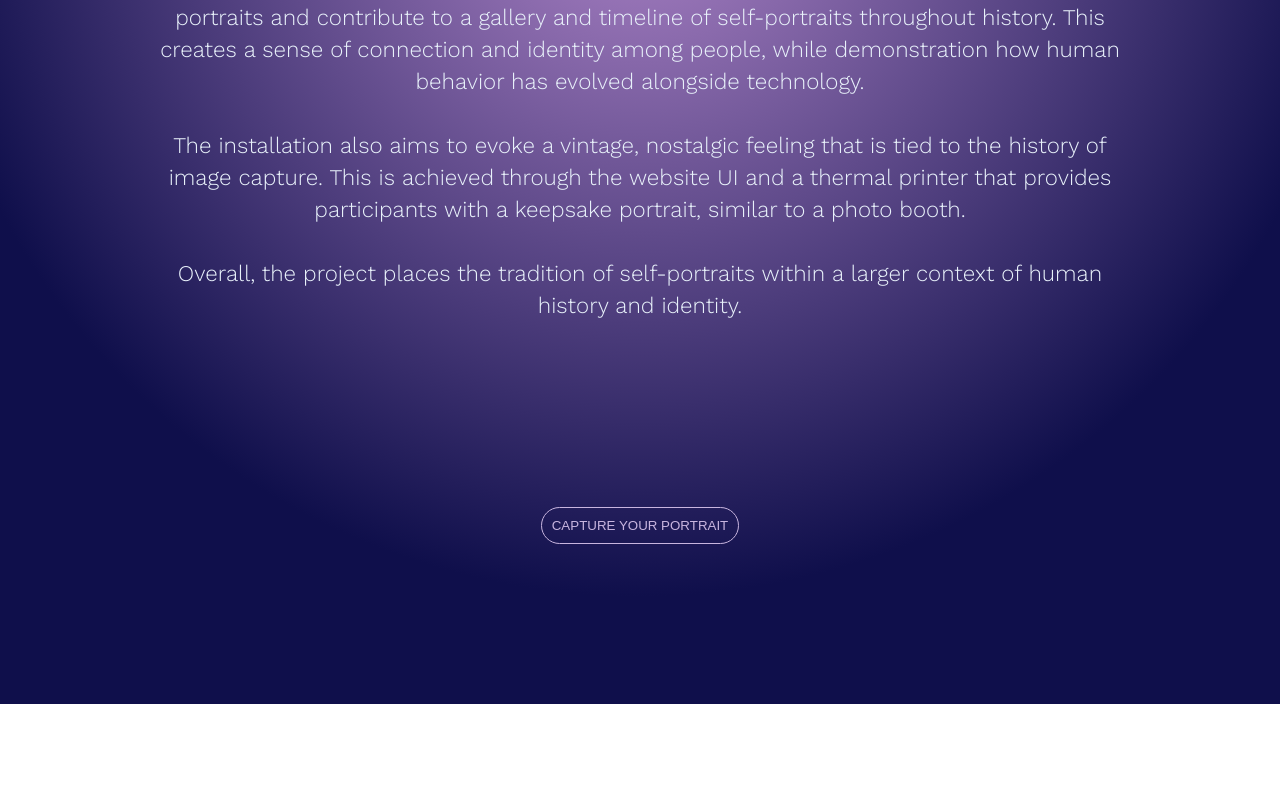
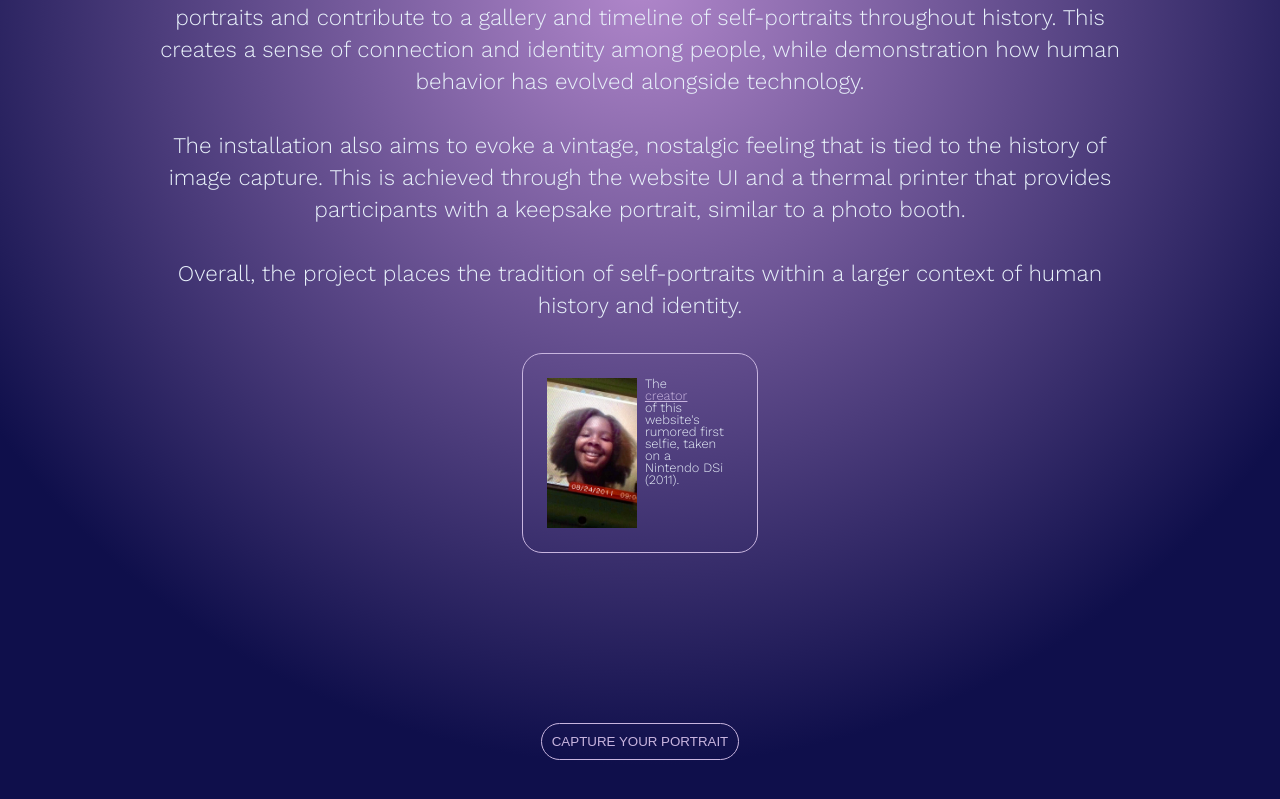
Before and after one commit to oziomarc/IDM-Senior-Design-Project, a React (Create React App) app: page / in a window 1280 px wide. Shown: the part 1075-1874 px from the top of the page. Before the commit the page ends 1779 px from the top, so only its background shows below. Built offline with nearby package versions, Linux system fonts and the light colour scheme; a web font is replaced by a local one.

Commit message:
update readme

```diff
--- a/src/App.css
+++ b/src/App.css
@@ -44,6 +44,7 @@ header {
 }
 
 .menu p {
+  font-size: 1.3rem;
   padding: 10px;
 }
 
@@ -79,7 +80,7 @@ header h1:hover, p:hover {
 /* LANDING */
 
 .heroSection {
-  align-items: center;
+  align-self: center;
   display: flex;
   flex-direction: column;
   height: 100vh;
@@ -137,10 +138,12 @@ header h1:hover, p:hover {
 #author {
   align-items: center;
   align-self: center;
+  border: 1px solid  rgba(200, 181, 223, 1);
+  border-radius: 20px;
   display: flex;
   flex-direction: row;
-  margin: 0;
-  padding: 0;
+  margin-top: 2vmin;
+  padding: 2vmin 3vmin;
 }
 
 #author img {
@@ -151,10 +154,17 @@ header h1:hover, p:hover {
 }
 
 #author p {
-  font-size: 12px;
-  width: 100px;
-  margin: 0;
+  font-size: 0.8rem;
+  height: 150px;
+  width: 80px;
+  line-height: 1.5vmin;
+  margin: 1vmin;
   padding: 0;
+  text-align: left;
+}
+
+#author a {
+  color: rgba(200, 181, 223, 1);
 }
 
 /* .buttonClass {
@@ -242,9 +252,10 @@ img {
 
 .galleryPage h2 {
   color: aliceblue;
-  padding: 2vmin;
-  padding-bottom: 4vmin;
+  padding: 8vmin 4vmin;
   text-align: center;
+  font-family: 'Work Sans', sans-serif;
+  font-size: 2.5rem;
 }
 
 .galleryWrapper {
--- a/src/pages/Gallery.js
+++ b/src/pages/Gallery.js
@@ -79,7 +79,7 @@ function Gallery({ caption, app, capturedImage, appending, img, imageSrc }) {
       <Header />
       <div className="pageWrapper">
         <div className="galleryPage">
-            <h2>Historical Timeline of Self Portraits</h2>
+            <h2>Timeline of Self Portraits</h2>
             <div>
               {capturedImage && <img src={capturedImage}></img>}
             </div>
--- a/src/pages/Landing.js
+++ b/src/pages/Landing.js
@@ -27,10 +27,10 @@ function Landing() {
             <p>The installation also aims to evoke a vintage, nostalgic feeling that is tied to the history of image capture. This is achieved through the website UI and a thermal printer that provides participants with a keepsake portrait, similar to a photo booth.</p>
             <p>Overall, the project places the tradition of self-portraits within a larger context of human history and identity.</p>
           </div>
-          {/* <div id="author">
+          <div id="author">
             <img src={babyozi}></img>
             <p>The <a href="https://www.ozioma.xyz" target={"_blank"} >creator</a> of this website's rumored first selfie, taken on a Nintendo DSi (2011).</p>
-          </div>   */}
+          </div>
         </div>
         <div className="buttons">
             <Link to="/booth" style={{ textDecoration: 'none' }}>
```
Also changed, not shown: src/pages/Booth.js (+0 -112 lines), 1 other file (tests, documents, lock files or other folders).
